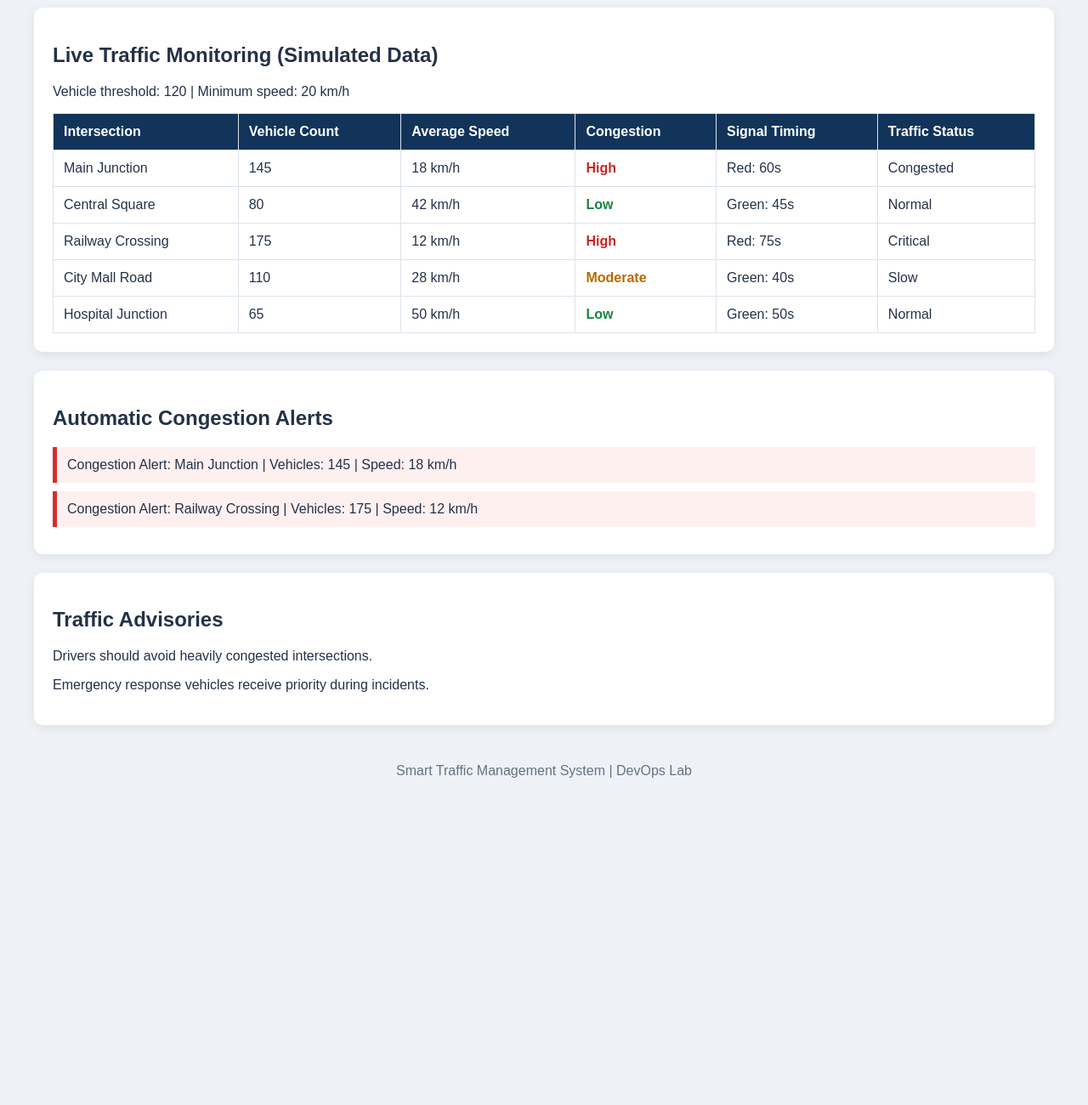
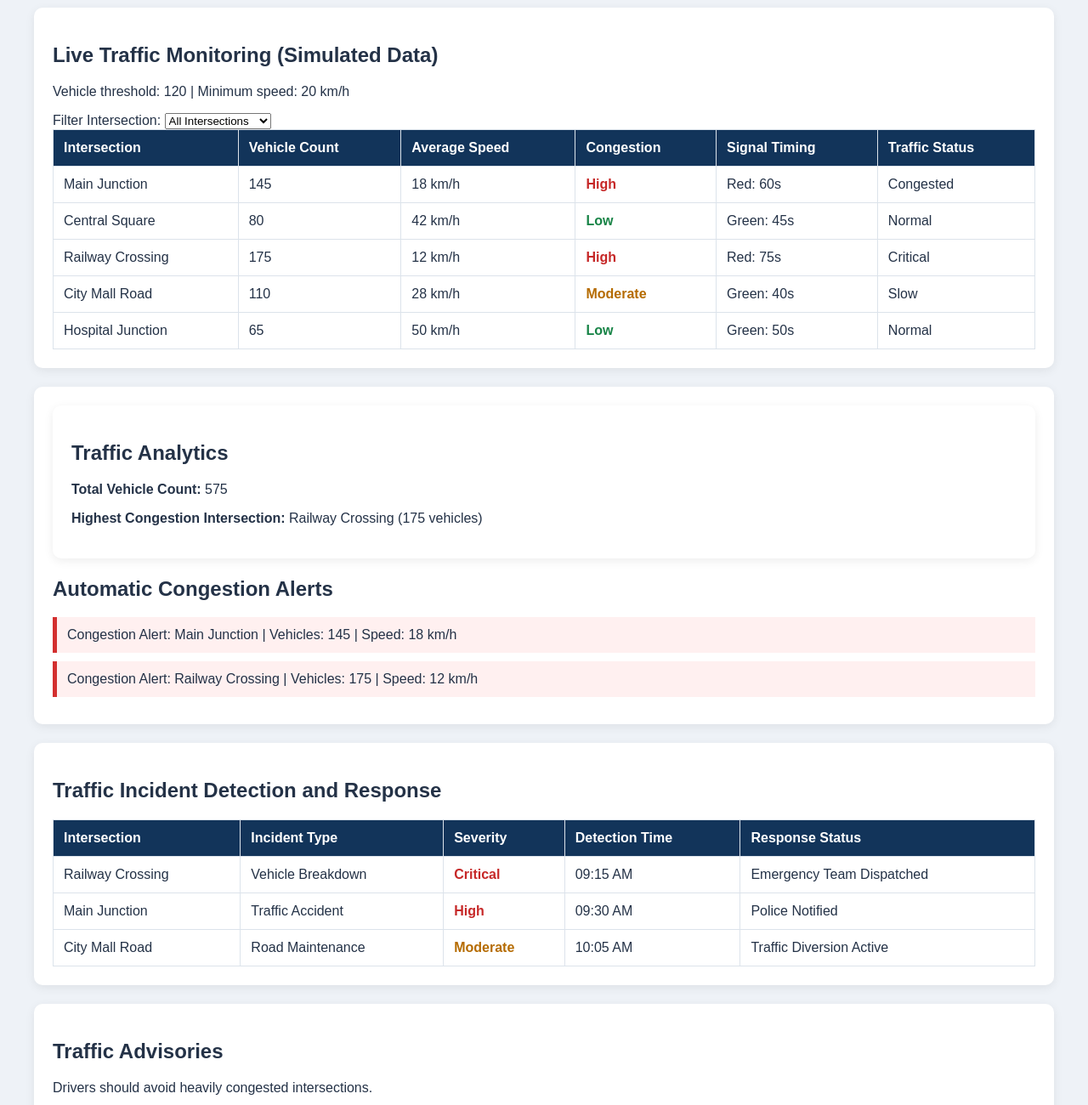
Before and after one commit to MyTuhinAcc/Smart-Traffic-Management, a plain HTML site: page index.html in a window 1280 px wide. Shown: the part 180-1480 px from the top of the page at 85% size. Before the commit the page ends 1116 px from the top, so only its background shows below. Drawn offline with Linux system fonts and the light colour scheme.

Commit message:
Add traffic incident alerts and intersection-wise analytics

```diff
--- a/index.html
+++ b/index.html
@@ -94,6 +94,17 @@ footer {
     <h2>Live Traffic Monitoring (Simulated Data)</h2>
     <p>Vehicle threshold: 120 | Minimum speed: 20 km/h</p>
 
+<label for="intersectionFilter">Filter Intersection:</label>
+<select id="intersectionFilter" onchange="filterIntersections()">
+    <option value="all">All Intersections</option>
+    <option value="Main Junction">Main Junction</option>
+    <option value="Central Square">Central Square</option>
+    <option value="Railway Crossing">Railway Crossing</option>
+    <option value="City Mall Road">City Mall Road</option>
+    <option value="Hospital Junction">Hospital Junction</option>
+</select>
+
+
     <table id="trafficTable">
         <thead>
             <tr>
@@ -156,8 +167,65 @@ footer {
 </section>
 
 <section>
+
+<section>
+    <h2>Traffic Analytics</h2>
+
+    <p>
+        <strong>Total Vehicle Count:</strong>
+        <span id="totalVehicles"></span>
+    </p>
+
+    <p>
+        <strong>Highest Congestion Intersection:</strong>
+        <span id="highestCongestion"></span>
+    </p>
+</section>
+
     <h2>Automatic Congestion Alerts</h2>
     <div id="alerts"></div>
+</section>
+
+<section>
+    <h2>Traffic Incident Detection and Response</h2>
+
+    <table>
+        <thead>
+            <tr>
+                <th>Intersection</th>
+                <th>Incident Type</th>
+                <th>Severity</th>
+                <th>Detection Time</th>
+                <th>Response Status</th>
+            </tr>
+        </thead>
+
+        <tbody>
+            <tr>
+                <td>Railway Crossing</td>
+                <td>Vehicle Breakdown</td>
+                <td class="high">Critical</td>
+                <td>09:15 AM</td>
+                <td>Emergency Team Dispatched</td>
+            </tr>
+
+            <tr>
+                <td>Main Junction</td>
+                <td>Traffic Accident</td>
+                <td class="high">High</td>
+                <td>09:30 AM</td>
+                <td>Police Notified</td>
+            </tr>
+
+            <tr>
+                <td>City Mall Road</td>
+                <td>Road Maintenance</td>
+                <td class="moderate">Moderate</td>
+                <td>10:05 AM</td>
+                <td>Traffic Diversion Active</td>
+            </tr>
+        </tbody>
+    </table>
 </section>
 
 <section>
@@ -197,7 +265,55 @@ function generateAlerts() {
 }
 
 generateAlerts();
+
+function filterIntersections() {
+    const selected =
+        document.getElementById("intersectionFilter").value;
+
+    const rows =
+        document.querySelectorAll("#trafficTable tbody tr");
+
+    rows.forEach(row => {
+        const name = row.cells[0].textContent.trim();
+
+        row.style.display =
+            selected === "all" || selected === name
+                ? ""
+                : "none";
+    });
+}
+
+function calculateAnalytics() {
+    const rows =
+        document.querySelectorAll("#trafficTable tbody tr");
+
+    let totalVehicles = 0;
+    let highestCount = -1;
+    let highestIntersection = "";
+
+    rows.forEach(row => {
+        const name = row.cells[0].textContent.trim();
+        const count = parseInt(row.cells[1].textContent);
+
+        totalVehicles += count;
+
+        if (count > highestCount) {
+            highestCount = count;
+            highestIntersection = name;
+        }
+    });
+
+    document.getElementById("totalVehicles").textContent =
+        totalVehicles;
+
+    document.getElementById("highestCongestion").textContent =
+        highestIntersection + " (" + highestCount + " vehicles)";
+}
+
+calculateAnalytics();
+
 </script>
+
 
 </body>
 </html>
```
